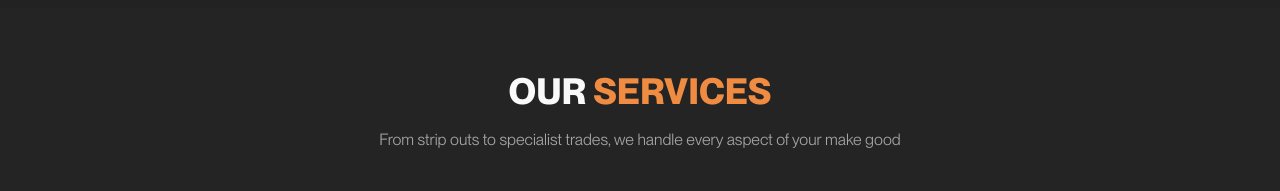
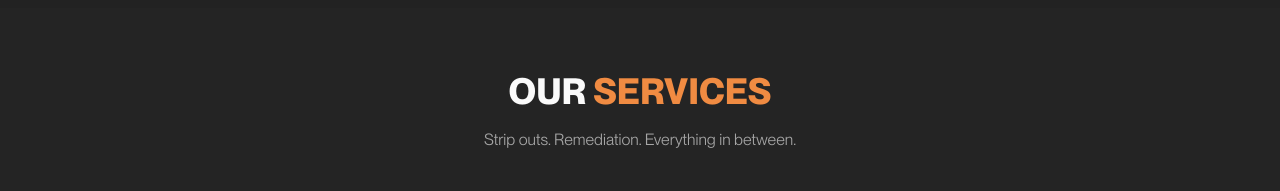
Before and after one commit to makegood-melbourne/makegood-melbourne-landing, an Astro site: page / in a window 1280 px wide. Shown: the part 1120-1311 px from the top of the page. Built offline with nearby package versions, Linux system fonts and the light colour scheme; Astro itself is replaced by a stand-in of ours; no server answers.

Commit message:
Update services section copy: Strip outs. Remediation. Everything in between.

```diff
--- a/src/components/ServicesCarousel.tsx
+++ b/src/components/ServicesCarousel.tsx
@@ -45,7 +45,7 @@ const ServicesCarousel = () => {
             Our <span className="text-primary">Services</span>
           </h2>
           <p className="text-muted-foreground max-w-2xl mx-auto">
-            From strip outs to specialist trades, we handle every aspect of your make good
+            Strip outs. Remediation. Everything in between.
           </p>
         </div>
 
```
